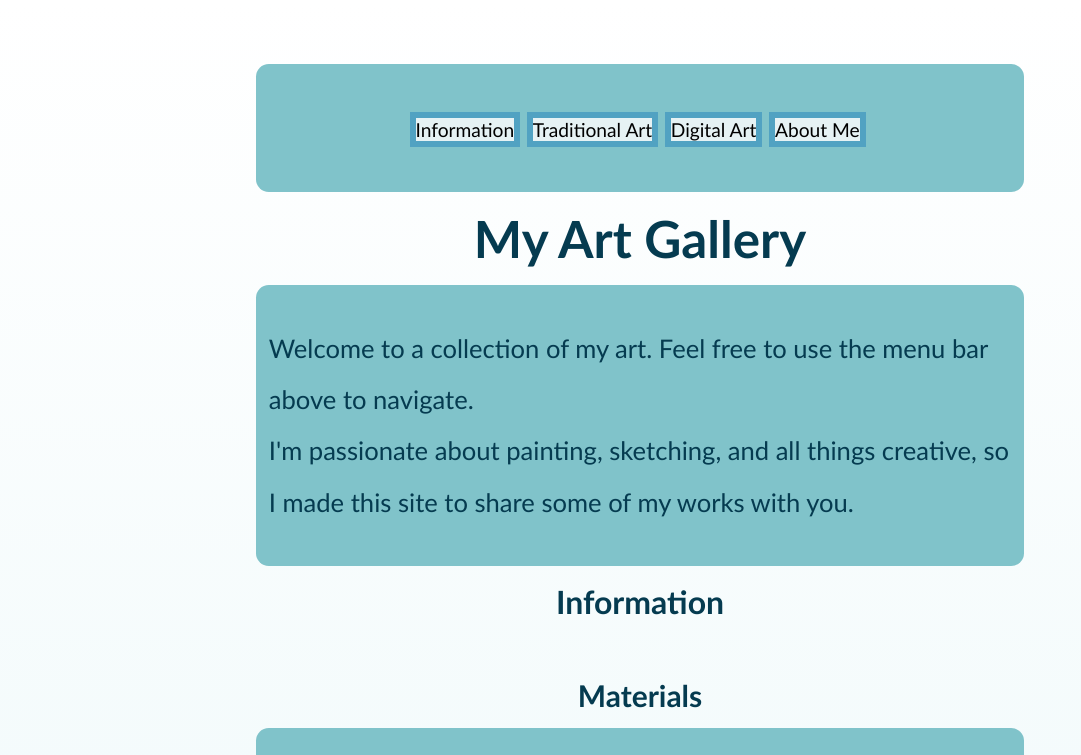
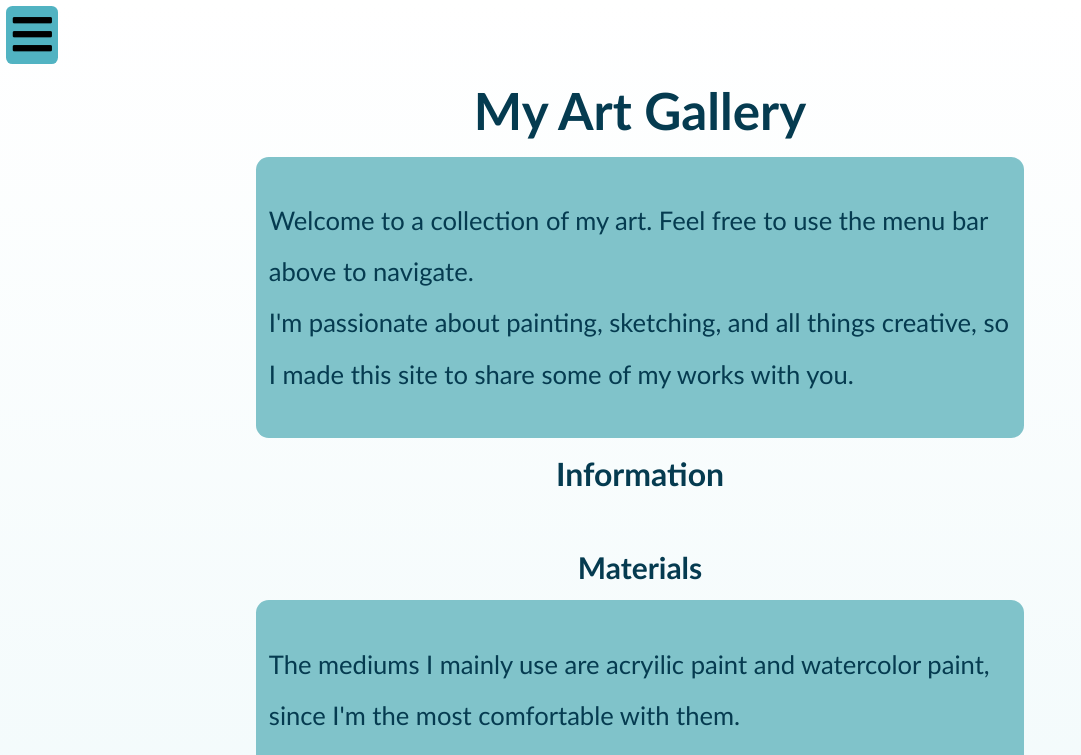
Before and after one commit to FionaVerzivolli/Art-Gallery-Website, a plain HTML site: page index.html in a window 1280 px wide. Shown: the top 755 px of the page, without its empty margins (0-1081 px from the left). Drawn offline with Linux system fonts and the light colour scheme.

Commit message:
Update index.html

```diff
--- a/index.html
+++ b/index.html
@@ -5,25 +5,25 @@
       <meta charset="UTF-8">
       <meta name="viewport" content="width=device-width, initial-scale=1" />
       <link rel="stylesheet" href="artwebsite.css">
+      <link rel="stylesheet" href="https://cdnjs.cloudflare.com/ajax/libs/font-awesome/5.15.4/css/all.min.css">
+
       <title id="title">Fiona's Art Gallery</title>
-      <div class="bg-color">
+      <input type="checkbox" id="check">
+      <label for="check">
+        <i class="fas fa-bars" id="btn"></i>
+        <i class="fas fa-times" id="cancel"></i>
+      </label>
+      <div class="sidebar">
         <ul>
-        <div class="menu">
-          <a class="link" href="#Information">
-            <input type="button" value="Information"class="menu-item"></input>
-          </a>
-          <a class="link" href="#Traditional-Art">
-            <input type="button" value="Traditional Art" class="menu-item"></input>
-          </a>
-          <a class="link" href="#Digital-Art">
-            <input type="button" value="Digital Art" class="menu-item"></input>
-          </a>
-          <a class="link" href="#About-Me">
-            <input type="button" value="About Me" class="menu-item"></input>
-          </a>
-        </div>
+          <i class="menu-title">Menu</i>
+          <li><a class="sidebar-item-decoration" href="#Title"><i class="sidebar-item"></i>Top</a></li>
+          <li><a class="sidebar-item-decoration" href="#Information"><i class="sidebar-item"></i>Information</a></li>
+          <li><a class="sidebar-item-decoration" href="#Traditional-Art"><i class="sidebar-item"></i>Traditional</a></li>
+          <li><a class="sidebar-item-decoration" href="#Digital-Art"><i class="sidebar-item"></i>Digital</a></li>
+          <li><a class="sidebar-item-decoration" href="#About-Me"><i class="sidebar-item"></i>About Me</a></li>
+        </ul>
       </div>
-      <h1 class="title">  My Art Gallery  </h1>
+      <h1 id="Title" class="title">My Art Gallery</a></h1>
       <div class="bg-color">
         <p>Welcome to a collection of my art. Feel free to use the menu bar above to navigate.<br> I'm passionate about painting, sketching, and all things creative, so I made this site to share some of my works with you.</p>
       </div>
@@ -69,7 +69,7 @@
         <div class="container art-piece">
          <img src="cow.jpg"></img>
         </div>
-        <p class="artcaption"><i>Mr. Cow</i>, coloured pencil on paper</p>
+        <p class="artcaption"><i>Cow</i>, coloured pencil on paper</p>
         <div class="container art-piece">
           <img src="shark.jpg"></img>
          </div>
```
